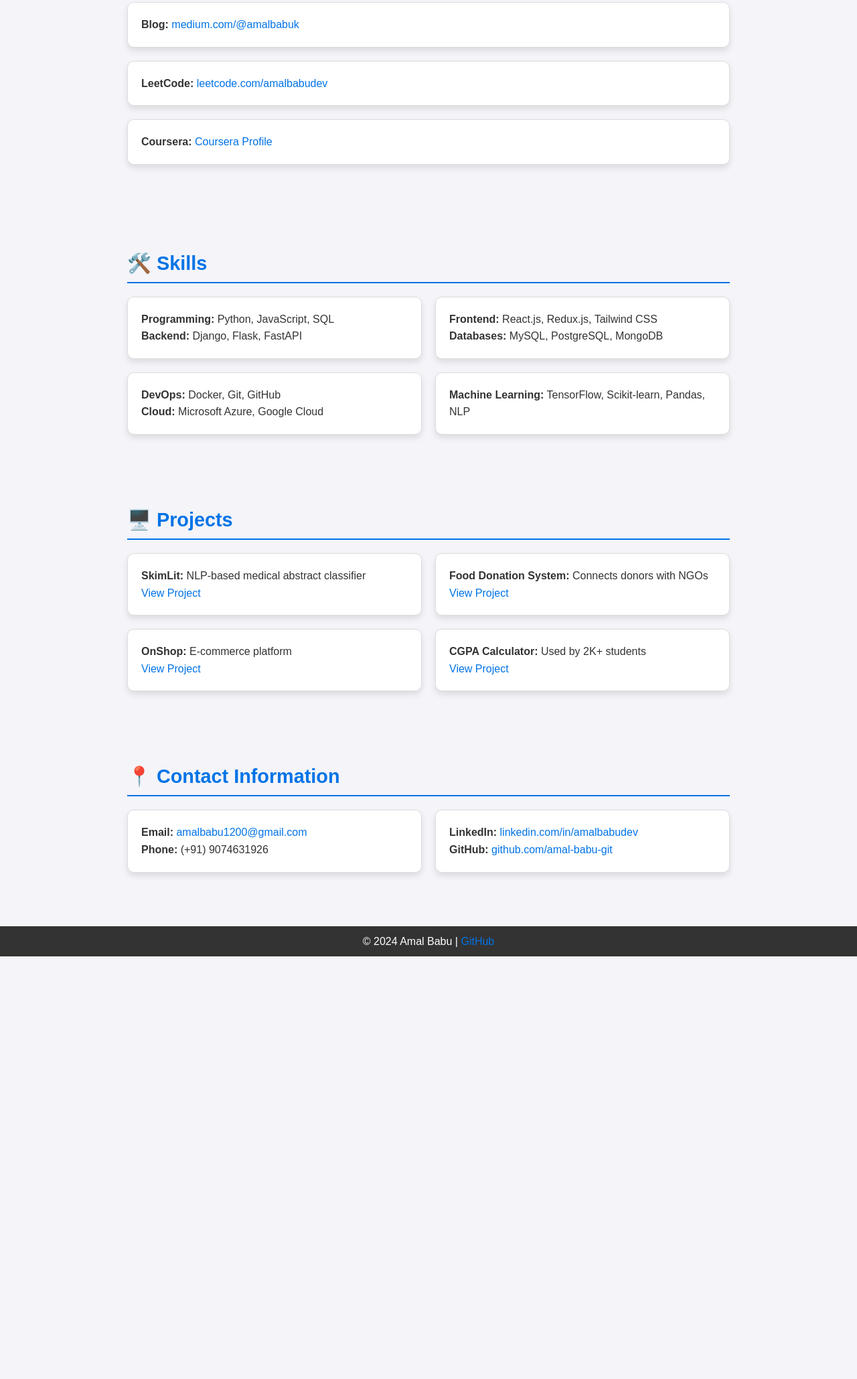
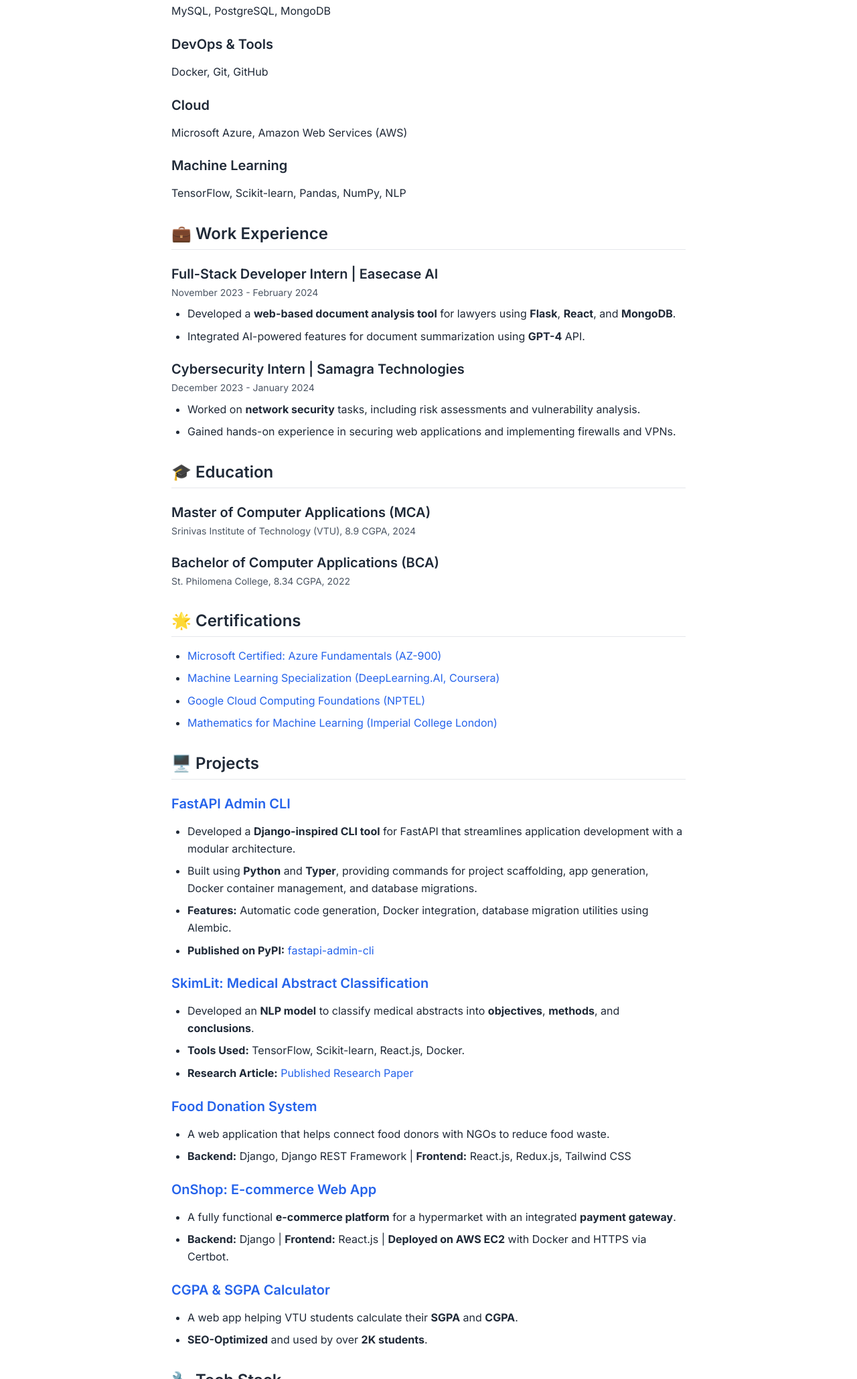
Before and after one commit to amal-babu-git/amal-babu-git, a plain HTML site: page index.html in a window 1280 px wide. Shown: the part 741-2800 px from the top of the page at 67% size. Before the commit the page ends 2169 px from the top, so only its background shows below. Drawn offline with Linux system fonts and the light colour scheme.

Commit message:
profile New v1

```diff
--- a/index.html
+++ b/index.html
@@ -1,193 +1,570 @@
 <!DOCTYPE html>
 <html lang="en">
 	<head>
-    <meta charset="UTF-8">
-    <meta name="viewport" content="width=device-width, initial-scale=1.0">
-    <meta name="description" content="Amal Babu - Full-Stack Developer specializing in Python, Django, React.js, and Machine Learning. Discover my projects, skills, and professional profiles.">
-    <meta name="keywords" content="Amal Babu, Full-Stack Developer, Python, Django, React.js, Machine Learning, Portfolio, Web Development">
-    <meta name="author" content="Amal Babu">
-    <title>Amal Babu - Professional Portfolio</title>
+		<meta charset="UTF-8" />
+		<meta
+			name="viewport"
+			content="width=device-width, initial-scale=1.0"
+		/>
+		<title>Amal Babu | Full-Stack Developer</title>
+		<meta
+			name="description"
+			content="Amal Babu - Full-Stack Developer with expertise in Python, Django, React.js, and Machine Learning"
+		/>
+		<link
+			rel="preconnect"
+			href="https://fonts.googleapis.com"
+		/>
+		<link
+			rel="preconnect"
+			href="https://fonts.gstatic.com"
+			crossorigin
+		/>
+		<link
+			href="https://fonts.googleapis.com/css2?family=Inter:wght@300;400;500;600;700&display=swap"
+			rel="stylesheet"
+		/>
 		<style>
-        body {
-            font-family: 'Arial', sans-serif;
-            line-height: 1.6;
+			:root {
+				--primary-color: #2563eb;
+				--text-color: #1f2937;
+				--text-light: #4b5563;
+				--bg-color: #ffffff;
+				--bg-alt: #f9fafb;
+				--border-color: #e5e7eb;
+			}
+
+			* {
 				margin: 0;
 				padding: 0;
-            background-color: #f4f4f9;
-            color: #333;
+				box-sizing: border-box;
 			}
-        header {
+
+			body {
+				font-family: "Inter", -apple-system, BlinkMacSystemFont, "Segoe UI",
+					Roboto, Oxygen, Ubuntu, Cantarell, sans-serif;
+				line-height: 1.6;
+				color: var(--text-color);
+				background-color: var(--bg-color);
+				max-width: 800px;
+				margin: 0 auto;
+				padding: 2rem 1rem;
+			}
+
+			h1,
+			h2,
+			h3,
+			h4 {
+				margin-bottom: 1rem;
+				font-weight: 600;
+				line-height: 1.25;
+			}
+
+			h1 {
+				font-size: 2rem;
+			}
+
+			h2 {
+				font-size: 1.5rem;
+				margin-top: 2rem;
+				padding-bottom: 0.5rem;
+				border-bottom: 1px solid var(--border-color);
+			}
+
+			h3 {
+				font-size: 1.25rem;
+				margin-top: 1.5rem;
+			}
+
+			p {
+				margin-bottom: 1rem;
+			}
+
+			a {
+				color: var(--primary-color);
+				text-decoration: none;
+			}
+
+			a:hover {
+				text-decoration: underline;
+			}
+
+			ul {
+				margin-bottom: 1.5rem;
+				padding-left: 1.5rem;
+			}
+
+			li {
+				margin-bottom: 0.5rem;
+			}
+
+			.header {
 				text-align: center;
-            padding: 50px 20px;
-            background: linear-gradient(90deg, #0073e6, #005bb5);
+				margin-bottom: 2rem;
+			}
+
+			.subtitle {
+				color: var(--text-light);
+				font-weight: 500;
+			}
+
+			.intro {
+				margin-bottom: 2rem;
+			}
+
+			.resume-link {
+				display: inline-block;
+				background-color: var(--primary-color);
 				color: white;
+				padding: 0.5rem 1rem;
+				border-radius: 4px;
+				margin: 1rem 0;
+				font-weight: 500;
 			}
-        header h1 {
-            margin: 0;
-            font-size: 2.8em;
+
+			.resume-link:hover {
+				opacity: 0.9;
+				text-decoration: none;
 			}
-        header h2 {
-            margin: 10px 0 20px;
-            font-weight: 300;
-            font-size: 1.5em;
+
+			.section {
+				margin-bottom: 2rem;
 			}
-        nav {
-            margin-top: 20px;
+
+			.project {
+				margin-bottom: 1.5rem;
 			}
-        nav a {
-            color: white;
-            text-decoration: none;
-            margin: 0 10px;
-            font-weight: bold;
-            padding: 5px 10px;
-            border: 1px solid white;
-            border-radius: 5px;
+
+			.project-title {
+				font-weight: 600;
 			}
-        nav a:hover {
-            background: white;
-            color: #0073e6;
+
+			.tech-stack {
+				margin: 2rem 0;
+				display: flex;
+				flex-wrap: wrap;
+				gap: 0.75rem;
+				justify-content: center;
 			}
-        section {
-            padding: 40px 20px;
-            max-width: 900px;
-            margin: auto;
+
+			.tech-item {
+				background-color: var(--bg-alt);
+				padding: 0.25rem 0.75rem;
+				border-radius: 1rem;
+				font-size: 0.875rem;
+				border: 1px solid var(--border-color);
 			}
-        section h2 {
-            color: #0073e6;
-            border-bottom: 2px solid #0073e6;
-            padding-bottom: 5px;
-            margin-bottom: 20px;
-            font-size: 1.8em;
+
+			footer {
+				margin-top: 3rem;
+				text-align: center;
+				font-size: 0.875rem;
+				color: var(--text-light);
+				padding-top: 1rem;
+				border-top: 1px solid var(--border-color);
 			}
-        .about-me, .profiles div {
-            background: #fff;
-            padding: 20px;
-            border: 1px solid #ddd;
-            border-radius: 10px;
-            margin-bottom: 20px;
-            box-shadow: 0 5px 10px rgba(0, 0, 0, 0.1);
+
+			.social-links {
+				display: flex;
+				gap: 1rem;
+				justify-content: center;
+				margin: 1rem 0;
+				flex-wrap: wrap;
 			}
-        .skills, .certifications, .projects, .contact-info {
-            display: grid;
-            grid-template-columns: repeat(auto-fit, minmax(300px, 1fr));
-            gap: 20px;
+
+			.work-experience,
+			.education,
+			.certifications {
+				margin-bottom: 1rem;
 			}
-        .card {
-            background: #fff;
-            padding: 20px;
-            border: 1px solid #ddd;
-            border-radius: 10px;
-            box-shadow: 0 5px 10px rgba(0, 0, 0, 0.1);
+
+			.work-title,
+			.edu-degree {
+				font-weight: 600;
+				margin-bottom: 0.25rem;
 			}
-        .card h3 {
-            margin-top: 0;
+
+			.work-period,
+			.edu-period {
+				font-size: 0.875rem;
+				color: var(--text-light);
+				margin-bottom: 0.5rem;
 			}
-        .card a {
-            text-decoration: none;
-            color: #0073e6;
+
+			@media (max-width: 640px) {
+				h1 {
+					font-size: 1.75rem;
 				}
-        footer {
-            text-align: center;
-            background: #333;
-            color: white;
-            padding: 10px;
-            margin-top: 40px;
+
+				h2 {
+					font-size: 1.25rem;
 				}
-        footer a {
-            color: #0073e6;
-            text-decoration: none;
+
+				h3 {
+					font-size: 1.125rem;
+				}
+
+				.tech-stack {
+					gap: 0.5rem;
+				}
 			}
 		</style>
 	</head>
 	<body>
-    <header>
+		<header class="header">
 			<h1>Amal Babu</h1>
-        <h2>Full-Stack Developer | Machine Learning Enthusiast</h2>
-        <nav>
-            <a href="#about">About Me</a>
-            <a href="#skills">Skills</a>
-            <a href="#projects">Projects</a>
-            <a href="#contact">Contact</a>
-        </nav>
+			<p class="subtitle">Full-Stack Developer | Machine Learning Enthusiast</p>
 		</header>
-    <main>
-        <section id="about">
-            <h2>👨‍💻 About Me</h2>
-            <div class="about-me">
-                Welcome to my <strong>professional portfolio</strong>. I am a <strong>Full-Stack Developer</strong> with expertise in <strong>Python</strong>, <strong>Django</strong>, <strong>React.js</strong>, and <strong>Machine Learning</strong>. I specialize in building scalable, secure, and user-friendly web applications. With certifications in <strong>Azure Fundamentals</strong> and <strong>Google Cloud</strong>, I’m passionate about integrating modern technologies to create innovative solutions.
+
+		<section class="intro">
+			<p>
+				I'm a <strong>Full-Stack Developer</strong> with expertise in
+				<strong>Python</strong>, <strong>Django</strong>,
+				<strong>React.js</strong>, and <strong>Machine Learning</strong>. I
+				specialize in building scalable, secure, and user-friendly web
+				applications. With certifications in
+				<strong>Azure Fundamentals</strong> and <strong>Google Cloud</strong>,
+				I'm passionate about integrating modern technologies to create
+				innovative solutions.
+			</p>
+
+			<a
+				href="https://drive.google.com/file/d/1KTYiS7ezcqsg1Y6eNOUKm4QPa_3tZWze/view?usp=sharing"
+				class="resume-link"
+				target="_blank"
+				>Download My Resume</a
+			>
+		</section>
+
+		<section
+			class="section"
+			id="skills"
+		>
+			<h2>🛠️ Skills</h2>
+			<div>
+				<h3>Programming Languages</h3>
+				<p>Python, JavaScript, SQL, C++, Java</p>
+
+				<h3>Backend Development</h3>
+				<p>Django, Django REST Framework, Flask, FastAPI, Redis, Celery</p>
+
+				<h3>Frontend Development</h3>
+				<p>HTML, CSS, JavaScript, React.js, Redux.js, Tailwind CSS</p>
+
+				<h3>Databases</h3>
+				<p>MySQL, PostgreSQL, MongoDB</p>
+
+				<h3>DevOps & Tools</h3>
+				<p>Docker, Git, GitHub</p>
+
+				<h3>Cloud</h3>
+				<p>Microsoft Azure, Amazon Web Services (AWS)</p>
+
+				<h3>Machine Learning</h3>
+				<p>TensorFlow, Scikit-learn, Pandas, NumPy, NLP</p>
 			</div>
 		</section>
-        <section id="profiles">
-            <h2>🌐 Profiles</h2>
-            <div class="profiles">
-                <div class="card">
-                    <strong>Blog:</strong> <a href="https://medium.com/@amalbabuk" target="_blank">medium.com/@amalbabuk</a>
+
+		<section
+			class="section"
+			id="experience"
+		>
+			<h2>💼 Work Experience</h2>
+
+			<div class="work-experience">
+				<h3 class="work-title">Full-Stack Developer Intern | Easecase AI</h3>
+				<p class="work-period">November 2023 - February 2024</p>
+				<ul>
+					<li>
+						Developed a <strong>web-based document analysis tool</strong> for
+						lawyers using <strong>Flask</strong>, <strong>React</strong>, and
+						<strong>MongoDB</strong>.
+					</li>
+					<li>
+						Integrated AI-powered features for document summarization using
+						<strong>GPT-4</strong> API.
+					</li>
+				</ul>
 			</div>
-                <div class="card">
-                    <strong>LeetCode:</strong> <a href="https://leetcode.com/amalbabudev" target="_blank">leetcode.com/amalbabudev</a>
-                </div>
-                <div class="card">
-                    <strong>Coursera:</strong> <a href="https://www.coursera.org/user/amal-babu" target="_blank">Coursera Profile</a>
-                </div>
+
+			<div class="work-experience">
+				<h3 class="work-title">Cybersecurity Intern | Samagra Technologies</h3>
+				<p class="work-period">December 2023 - January 2024</p>
+				<ul>
+					<li>
+						Worked on <strong>network security</strong> tasks, including risk
+						assessments and vulnerability analysis.
+					</li>
+					<li>
+						Gained hands-on experience in securing web applications and
+						implementing firewalls and VPNs.
+					</li>
+				</ul>
 			</div>
 		</section>
-        <section id="skills">
-            <h2>🛠️ Skills</h2>
-            <div class="skills">
-                <div class="card">
-                    <strong>Programming:</strong> Python, JavaScript, SQL<br>
-                    <strong>Backend:</strong> Django, Flask, FastAPI
+
+		<section
+			class="section"
+			id="education"
+		>
+			<h2>🎓 Education</h2>
+
+			<div class="education">
+				<h3 class="edu-degree">Master of Computer Applications (MCA)</h3>
+				<p class="edu-period">
+					Srinivas Institute of Technology (VTU), 8.9 CGPA, 2024
+				</p>
 			</div>
-                <div class="card">
-                    <strong>Frontend:</strong> React.js, Redux.js, Tailwind CSS<br>
-                    <strong>Databases:</strong> MySQL, PostgreSQL, MongoDB
-                </div>
-                <div class="card">
-                    <strong>DevOps:</strong> Docker, Git, GitHub<br>
-                    <strong>Cloud:</strong> Microsoft Azure, Google Cloud
-                </div>
-                <div class="card">
-                    <strong>Machine Learning:</strong> TensorFlow, Scikit-learn, Pandas, NLP
-                </div>
+
+			<div class="education">
+				<h3 class="edu-degree">Bachelor of Computer Applications (BCA)</h3>
+				<p class="edu-period">St. Philomena College, 8.34 CGPA, 2022</p>
 			</div>
 		</section>
-        <section id="projects">
+
+		<section
+			class="section"
+			id="certifications"
+		>
+			<h2>🌟 Certifications</h2>
+			<ul>
+				<li>
+					<a
+						href="https://www.credly.com/badges/e6115f54-1354-4f71-a0a7-07615762b6fd/linked_in_profile"
+						target="_blank"
+						>Microsoft Certified: Azure Fundamentals (AZ-900)</a
+					>
+				</li>
+				<li>
+					<a
+						href="https://www.coursera.org/account/accomplishments/specialization/HYGYCXYPBVND?utm_source=link&utm_medium=certificate&utm_content=cert_image&utm_campaign=sharing_cta&utm_product=s12n"
+						target="_blank"
+						>Machine Learning Specialization (DeepLearning.AI, Coursera)</a
+					>
+				</li>
+				<li>
+					<a
+						href="https://archive.nptel.ac.in/content/noc/NOC23/SEM2/Ecertificates/106/noc23-cs90/Course/NPTEL23CS90S84140058020285070.pdf"
+						target="_blank"
+						>Google Cloud Computing Foundations (NPTEL)</a
+					>
+				</li>
+				<li>
+					<a
+						href="https://www.coursera.org/account/accomplishments/specialization/23Q6S6A6VZRL"
+						target="_blank"
+						>Mathematics for Machine Learning (Imperial College London)</a
+					>
+				</li>
+			</ul>
+		</section>
+
+		<section
+			class="section"
+			id="projects"
+		>
 			<h2>🖥️ Projects</h2>
-            <div class="projects">
-                <div class="card">
-                    <strong>SkimLit:</strong> NLP-based medical abstract classifier<br>
-                    <a href="https://github.com/amal-babu-git">View Project</a>
+
+			<div class="project">
+				<h3 class="project-title">
+					<a
+						href="https://github.com/amal-babu-git/fastapi-admin-cli"
+						target="_blank"
+						>FastAPI Admin CLI</a
+					>
+				</h3>
+				<ul>
+					<li>
+						Developed a <strong>Django-inspired CLI tool</strong> for FastAPI
+						that streamlines application development with a modular
+						architecture.
+					</li>
+					<li>
+						Built using <strong>Python</strong> and <strong>Typer</strong>,
+						providing commands for project scaffolding, app generation, Docker
+						container management, and database migrations.
+					</li>
+					<li>
+						<strong>Features:</strong> Automatic code generation, Docker
+						integration, database migration utilities using Alembic.
+					</li>
+					<li>
+						<strong>Published on PyPI:</strong>
+						<a
+							href="https://pypi.org/project/fastapi-admin-cli/"
+							target="_blank"
+							>fastapi-admin-cli</a
+						>
+					</li>
+				</ul>
 			</div>
-                <div class="card">
-                    <strong>Food Donation System:</strong> Connects donors with NGOs<br>
-                    <a href="https://github.com/amal-babu-git/food-donation-system">View Project</a>
+
+			<div class="project">
+				<h3 class="project-title">
+					<a
+						href="https://github.com/amal-babu-git"
+						target="_blank"
+						>SkimLit: Medical Abstract Classification</a
+					>
+				</h3>
+				<ul>
+					<li>
+						Developed an <strong>NLP model</strong> to classify medical
+						abstracts into <strong>objectives</strong>,
+						<strong>methods</strong>, and <strong>conclusions</strong>.
+					</li>
+					<li>
+						<strong>Tools Used:</strong> TensorFlow, Scikit-learn, React.js,
+						Docker.
+					</li>
+					<li>
+						<strong>Research Article:</strong>
+						<a
+							href="https://www.ijrar.org/papers/IJRAR1DUP049.pdf"
+							target="_blank"
+							>Published Research Paper</a
+						>
+					</li>
+				</ul>
 			</div>
-                <div class="card">
-                    <strong>OnShop:</strong> E-commerce platform<br>
-                    <a href="https://onshopweb.web.app/">View Project</a>
+
+			<div class="project">
+				<h3 class="project-title">
+					<a
+						href="https://github.com/amal-babu-git/food-donation-system"
+						target="_blank"
+						>Food Donation System</a
+					>
+				</h3>
+				<ul>
+					<li>
+						A web application that helps connect food donors with NGOs to reduce
+						food waste.
+					</li>
+					<li>
+						<strong>Backend:</strong> Django, Django REST Framework |
+						<strong>Frontend:</strong> React.js, Redux.js, Tailwind CSS
+					</li>
+				</ul>
 			</div>
-                <div class="card">
-                    <strong>CGPA Calculator:</strong> Used by 2K+ students<br>
-                    <a href="https://cgpa-sgpa.web.app/">View Project</a>
+
+			<div class="project">
+				<h3 class="project-title">
+					<a
+						href="https://onshopweb.web.app/"
+						target="_blank"
+						>OnShop: E-commerce Web App</a
+					>
+				</h3>
+				<ul>
+					<li>
+						A fully functional <strong>e-commerce platform</strong> for a
+						hypermarket with an integrated <strong>payment gateway</strong>.
+					</li>
+					<li>
+						<strong>Backend:</strong> Django |
+						<strong>Frontend:</strong> React.js |
+						<strong>Deployed on AWS EC2</strong> with Docker and HTTPS via
+						Certbot.
+					</li>
+				</ul>
 			</div>
+
+			<div class="project">
+				<h3 class="project-title">
+					<a
+						href="https://cgpa-sgpa.web.app/"
+						target="_blank"
+						>CGPA & SGPA Calculator</a
+					>
+				</h3>
+				<ul>
+					<li>
+						A web app helping VTU students calculate their
+						<strong>SGPA</strong> and <strong>CGPA</strong>.
+					</li>
+					<li>
+						<strong>SEO-Optimized</strong> and used by over
+						<strong>2K students</strong>.
+					</li>
+				</ul>
 			</div>
 		</section>
-        <section id="contact">
-            <h2>📍 Contact Information</h2>
-            <div class="contact-info">
-                <div class="card">
-                    <strong>Email:</strong> <a href="mailto:amalbabu1200@gmail.com">amalbabu1200@gmail.com</a><br>
-                    <strong>Phone:</strong> (+91) 9074631926
-                </div>
-                <div class="card">
-                    <strong>LinkedIn:</strong> <a href="https://www.linkedin.com/in/amalbabudev">linkedin.com/in/amalbabudev</a><br>
-                    <strong>GitHub:</strong> <a href="https://github.com/amal-babu-git">github.com/amal-babu-git</a>
-                </div>
+
+		<section
+			class="section"
+			id="tech-stack"
+		>
+			<h2>🔧 Tech Stack</h2>
+			<div class="tech-stack">
+				<span class="tech-item">Python</span>
+				<span class="tech-item">JavaScript</span>
+				<span class="tech-item">Django</span>
+				<span class="tech-item">Django REST</span>
+				<span class="tech-item">React</span>
+				<span class="tech-item">Redux</span>
+				<span class="tech-item">Flask</span>
+				<span class="tech-item">FastAPI</span>
+				<span class="tech-item">MongoDB</span>
+				<span class="tech-item">MySQL</span>
+				<span class="tech-item">PostgreSQL</span>
+				<span class="tech-item">Docker</span>
+				<span class="tech-item">Azure</span>
+				<span class="tech-item">AWS</span>
+				<span class="tech-item">TensorFlow</span>
+				<span class="tech-item">Redis</span>
+				<span class="tech-item">Celery</span>
+				<span class="tech-item">NumPy</span>
+				<span class="tech-item">Pandas</span>
+				<span class="tech-item">Scikit-learn</span>
 			</div>
 		</section>
-    </main>
+
+		<section
+			class="section"
+			id="contact"
+		>
+			<h2>📍 Contact Information</h2>
+			<ul>
+				<li><strong>Location:</strong> Bangalore, India</li>
+				<li>
+					<strong>Email:</strong>
+					<a href="mailto:amalbabu1200@gmail.com">amalbabu1200@gmail.com</a>
+				</li>
+				<li><strong>Contact:</strong> (+91) 9074631926</li>
+			</ul>
+
+			<div class="social-links">
+				<a
+					href="https://www.linkedin.com/in/amalbabudev"
+					target="_blank"
+					>LinkedIn</a
+				>
+				<a
+					href="https://github.com/amal-babu-git"
+					target="_blank"
+					>GitHub</a
+				>
+				<a
+					href="https://leetcode.com/u/amal-babu-git"
+					target="_blank"
+					>LeetCode</a
+				>
+				<a
+					href="https://medium.com/@amalbabuk"
+					target="_blank"
+					>Medium</a
+				>
+				<a
+					href="https://www.coursera.org/learner/amalbabu"
+					target="_blank"
+					>Coursera</a
+				>
+			</div>
+		</section>
+
 		<footer>
-        © 2024 Amal Babu | <a href="https://github.com/amal-babu-git">GitHub</a>
+			<p>© 2025 Amal Babu. All rights reserved.</p>
 		</footer>
 	</body>
 </html>
```
Lines whose indentation alone changed are shown as unchanged.
